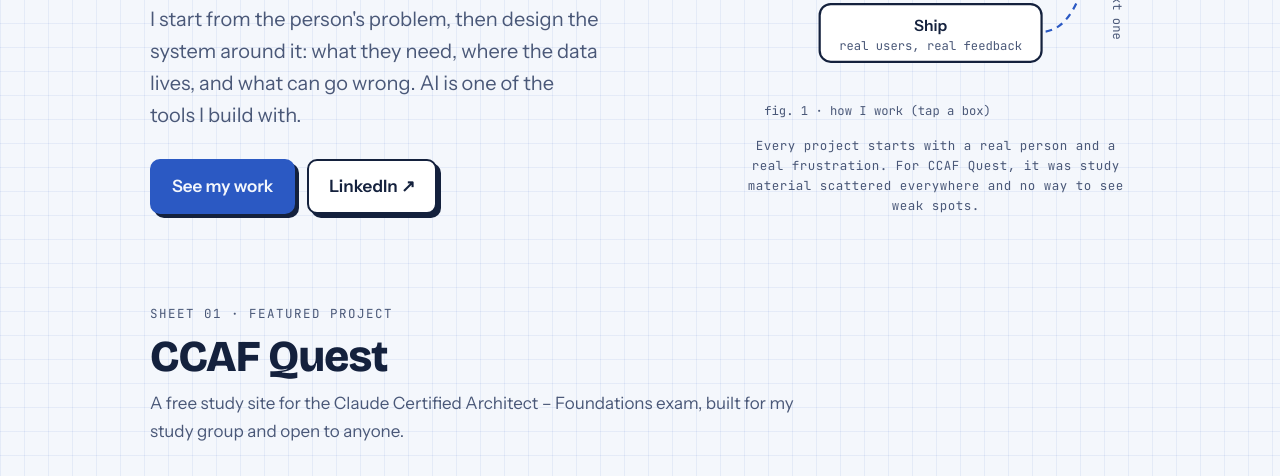
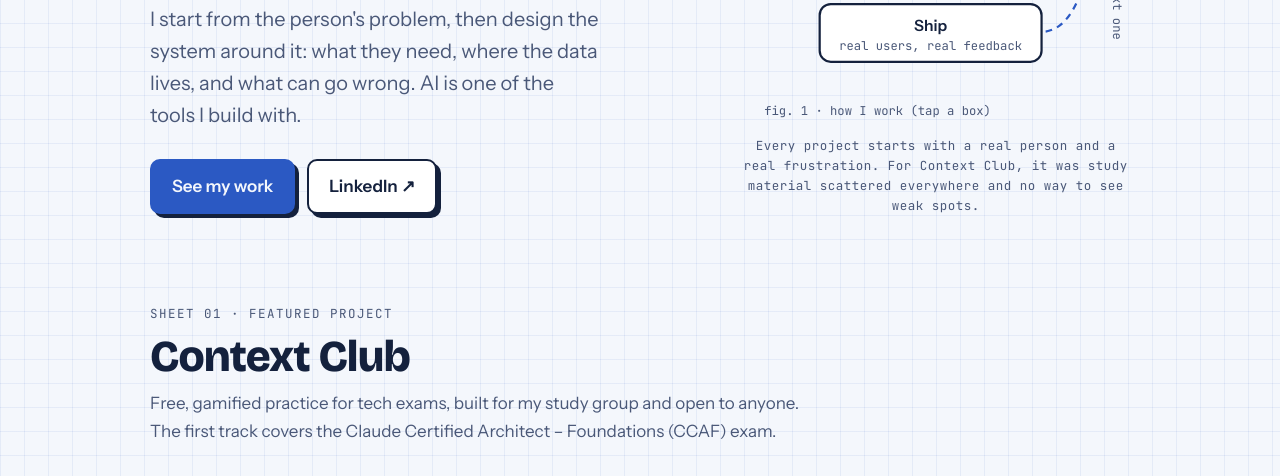
Before and after one commit to olivia-xuan/olivia-xuan.github.io, a plain HTML site: page index.html in a window 1280 px wide. Shown: the part 433-909 px from the top of the page. Drawn offline with nearby package versions, Linux system fonts and the light colour scheme.

Commit message:
Rename featured project to Context Club

```diff
--- a/index.html
+++ b/index.html
@@ -268,7 +268,7 @@ footer { text-align: center; }
         <path class="wire" d="M170 72 V118" />
         <path class="wire" d="M170 172 V218" />
         <path class="wire" d="M270 245 C 330 245, 330 45, 270 45" />
-        <g class="node" data-say="Every project starts with a real person and a real frustration. For CCAF Quest, it was study material scattered everywhere and no way to see weak spots.">
+        <g class="node" data-say="Every project starts with a real person and a real frustration. For Context Club, it was study material scattered everywhere and no way to see weak spots.">
           <rect class="box" x="70" y="20" width="200" height="52" rx="10" />
           <text class="t" x="170" y="44" text-anchor="middle">Problem</text>
           <text class="s" x="170" y="61" text-anchor="middle">who, and what hurts</text>
@@ -294,14 +294,14 @@ footer { text-align: center; }
   <section id="work" data-part="featured project">
     <div class="head">
       <span class="mono">Sheet 01 · Featured project</span>
-      <h2>CCAF Quest</h2>
-      <p>A free study site for the Claude Certified Architect – Foundations exam, built for my study group and open to anyone.</p>
+      <h2>Context Club</h2>
+      <p>Free, gamified practice for tech exams, built for my study group and open to anyone. The first track covers the Claude Certified Architect – Foundations (CCAF) exam.</p>
     </div>
 
     <article class="sheet" data-part="project card">
       <div class="sheet-top">
         <div class="dots" aria-hidden="true"><i></i><i></i><i></i></div>
-        <div class="tabs" role="tablist" aria-label="CCAF Quest views">
+        <div class="tabs" role="tablist" aria-label="Context Club views">
           <button class="tab" role="tab" id="t-app" aria-selected="true" aria-controls="v-app">The app</button>
           <button class="tab" role="tab" id="t-board" aria-selected="false" aria-controls="v-board">Leaderboard</button>
           <button class="tab" role="tab" id="t-arch" aria-selected="false" aria-controls="v-arch">How it's built</button>
@@ -325,10 +325,10 @@ footer { text-align: center; }
         </div>
 
         <div class="view" role="tabpanel" id="v-app" aria-labelledby="t-app">
-          <img src="img/ccaf-home.webp" alt="CCAF Quest home screen showing level 10, 79% accuracy and the practice, weak-spot and exam modes" width="1200" height="1000">
+          <img src="img/ccaf-home.webp" alt="Context Club home screen showing level 10, accuracy stats and the practice, weak-spot and exam modes" width="1200" height="987">
         </div>
         <div class="view" role="tabpanel" id="v-board" aria-labelledby="t-board" hidden>
-          <img src="img/ccaf-leaderboard.webp" alt="CCAF Quest leaderboard in dark mode, ranking study group players by XP" width="1200" height="748">
+          <img src="img/ccaf-leaderboard.webp" alt="Context Club leaderboard in dark mode, ranking study group players by XP" width="1200" height="666">
         </div>
         <div class="view" role="tabpanel" id="v-arch" aria-labelledby="t-arch" hidden>
           <div class="arch">
```
Also changed, not shown: img/ccaf-home.webp, img/ccaf-leaderboard.webp.
